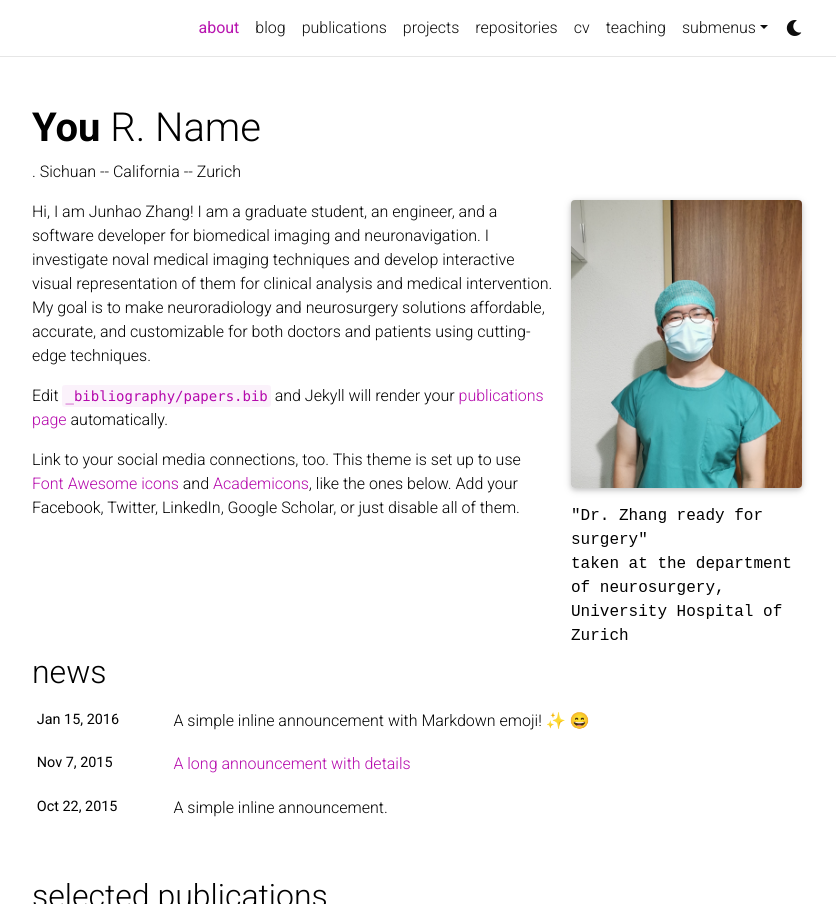
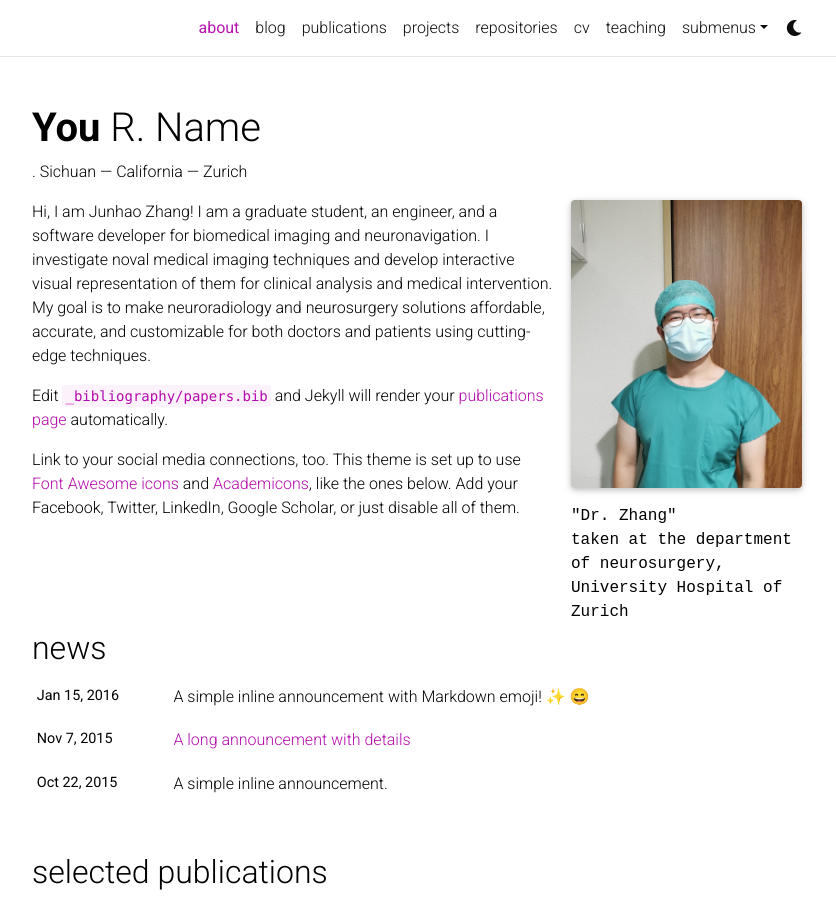
Before and after one commit to Junha0Zhang/junha0Zhang.github.io, a Jekyll site: the page built from _pages/about.md, in a window 1280 px wide and 1217 px high, cut to the strip 0-904 px from the top of the window. Shown: the whole strip, without its empty margins (223-1059 px from the left). Built offline with Jekyll 4.4.1, drawn with Linux system fonts in a browser that asks for light colours; full-size pictures stand in for the smaller copies a plugin makes; emoji names are drawn with the system emoji font; comment, search, counter and statistics services are not loaded; a style sheet for code colours, icons or effects is not loaded.

Commit message:
Update about.md

```diff
--- a/_pages/about.md
+++ b/_pages/about.md
@@ -2,14 +2,14 @@
 layout: about
 title: about
 permalink: /
-subtitle: </a>. Sichuan -- California -- Zurich
+subtitle: </a>. Sichuan — California — Zurich
 
 profile:
   align: right
   image: prof_pic.jpg
   image_circular: false # crops the image to make it circular
   address: >
-    <p>"Dr. Zhang ready for surgery"</p>
+    <p>"Dr. Zhang"</p>
     <p>taken at the department of neurosurgery,</p>
     <p>University Hospital of Zurich</p>
 
```
